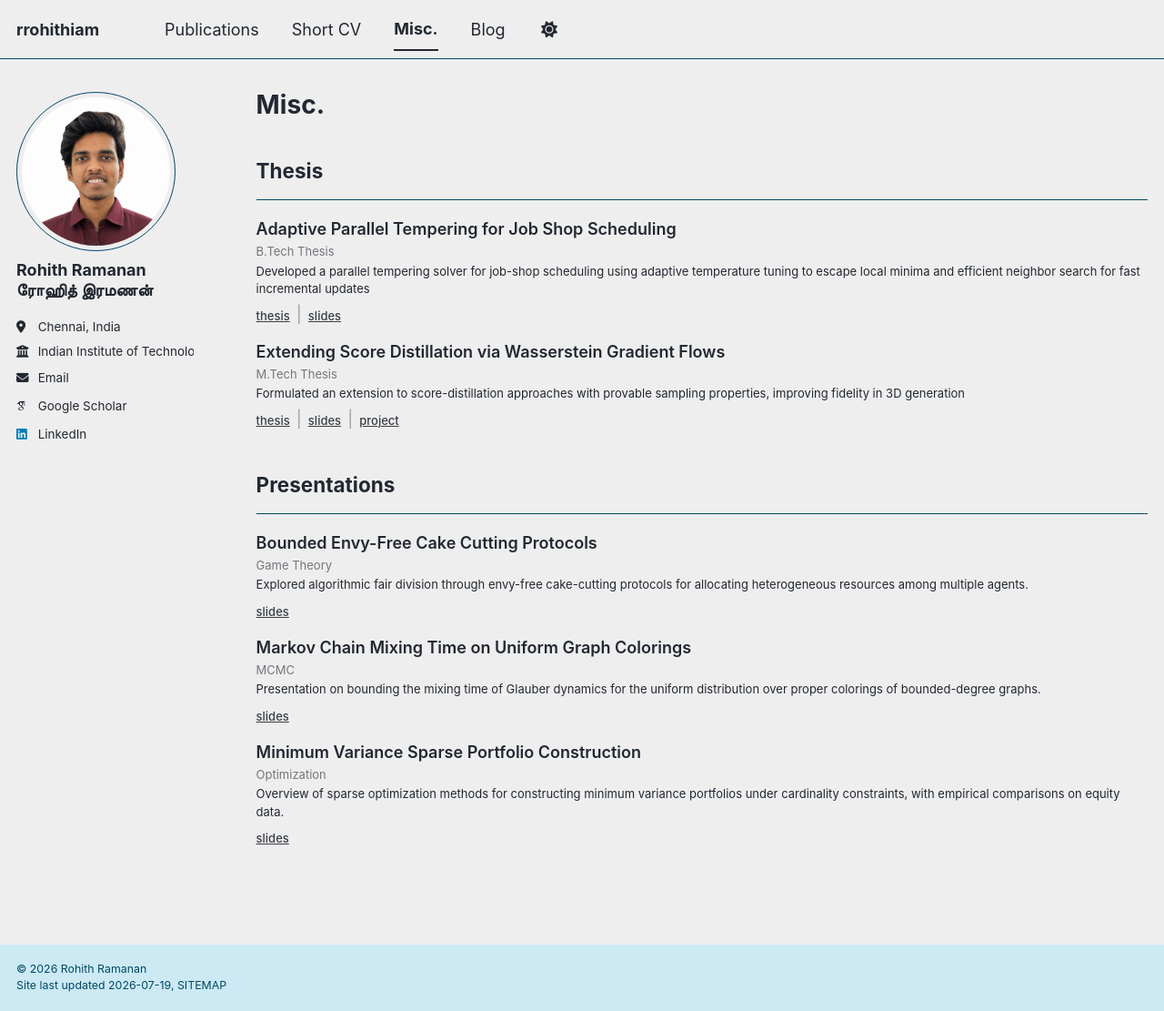
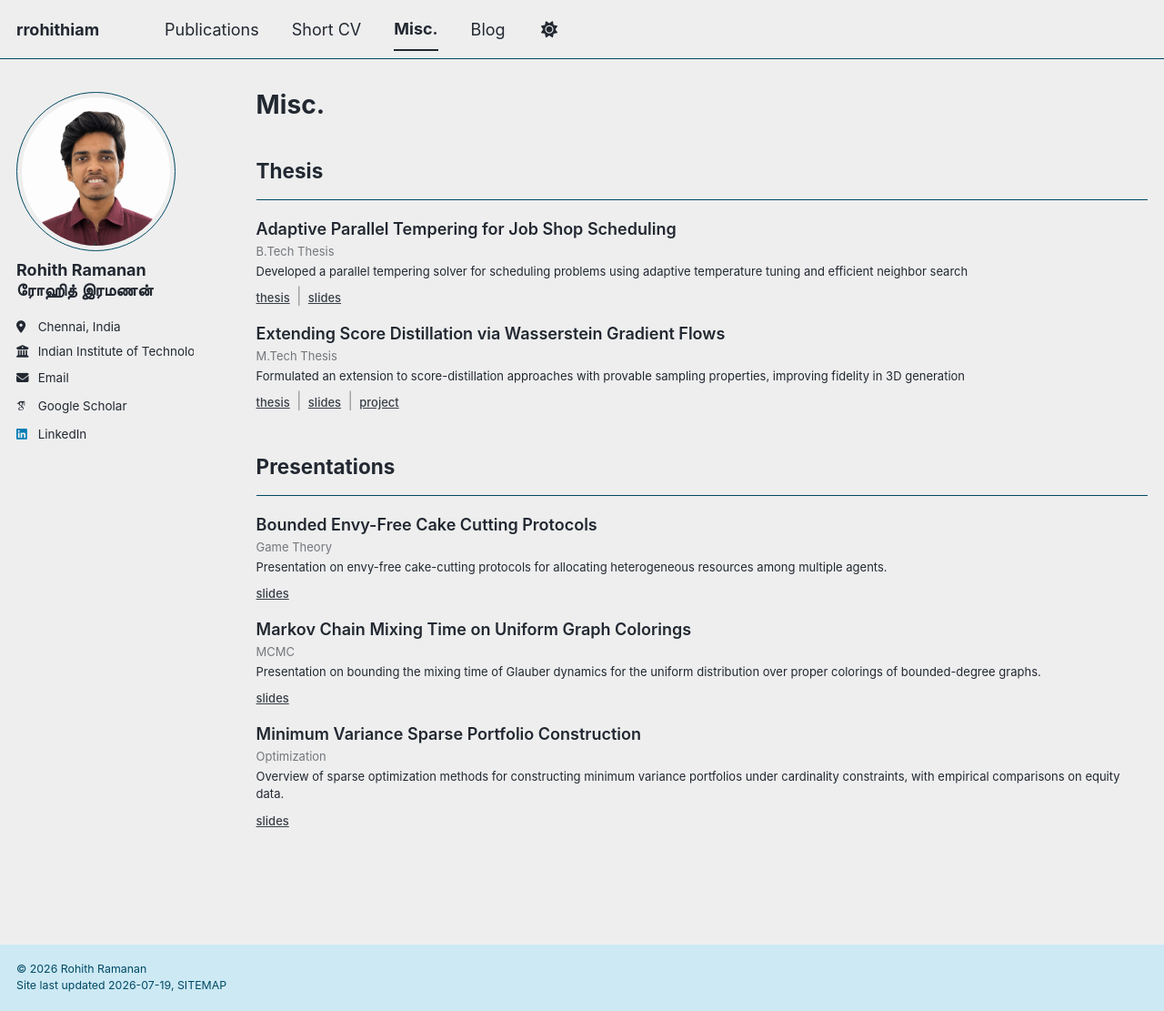
Before and after one commit to rrohithiam/rrohithiam.github.io, a Jekyll site: the page built from _pages/misc.md, in a window 1280 px wide and 1111 px high. Shown: the whole window at 91% size. Built offline with Jekyll 4.4.1, drawn with Linux system fonts in a browser that asks for light colours; some web fonts are replaced; a script bundle is joined from its source files by our own code; library files that are not in the unit come from our copies.

Commit message:
Minor changes

```diff
--- a/_pages/misc.md
+++ b/_pages/misc.md
@@ -22,7 +22,7 @@ author_profile: true
 <div class="pres-item">
   <span class="pres-title">Adaptive Parallel Tempering for Job Shop Scheduling</span>
   <span class="pres-meta">B.Tech Thesis</span>
-  <span class="pres-desc">Developed a parallel tempering solver for job-shop scheduling using adaptive temperature tuning to escape local minima and efficient neighbor search for fast incremental updates</span>
+  <span class="pres-desc">Developed a parallel tempering solver for scheduling problems using adaptive temperature tuning and efficient neighbor search</span>
   <div><a href="/files/bachelors_thesis.pdf" class="pres-link" target="_blank" rel="noopener noreferrer">thesis</a> <span style="opacity: 0.4; margin: 0 2px;">|</span> <a href="/files/btp.pdf" class="pres-link" target="_blank" rel="noopener noreferrer">slides</a></div>
 </div>
 
@@ -39,7 +39,7 @@ author_profile: true
 <div class="pres-item">
   <span class="pres-title">Bounded Envy-Free Cake Cutting Protocols</span>
   <span class="pres-meta">Game Theory</span>
-  <span class="pres-desc">Explored algorithmic fair division through envy-free cake-cutting protocols for allocating heterogeneous resources among multiple agents.</span>
+  <span class="pres-desc">Presentation on envy-free cake-cutting protocols for allocating heterogeneous resources among multiple agents.</span>
   <div><a href="/files/cake_cutting.pdf" class="pres-link" target="_blank" rel="noopener noreferrer">slides</a></div>
 </div>
 
```
